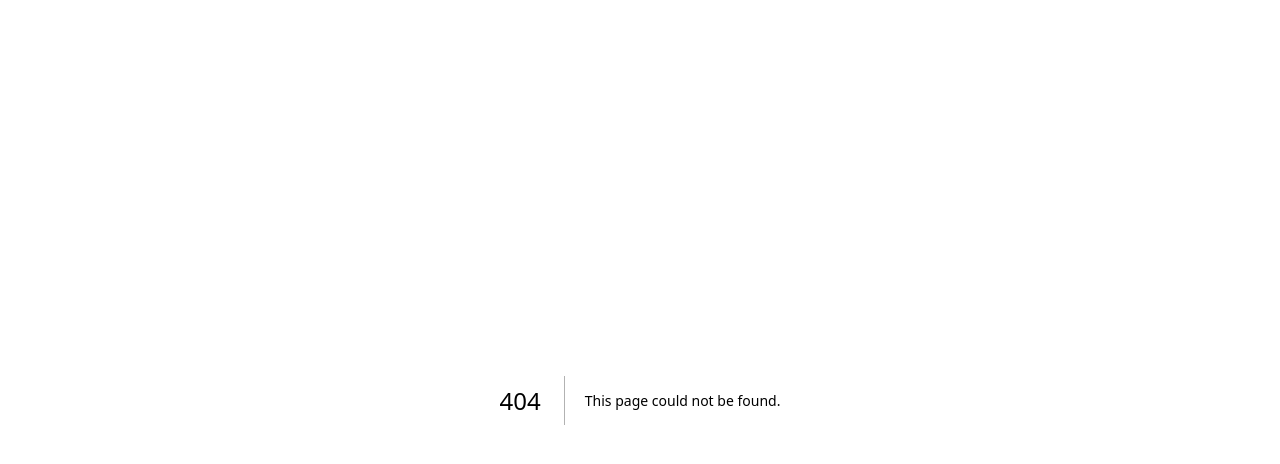
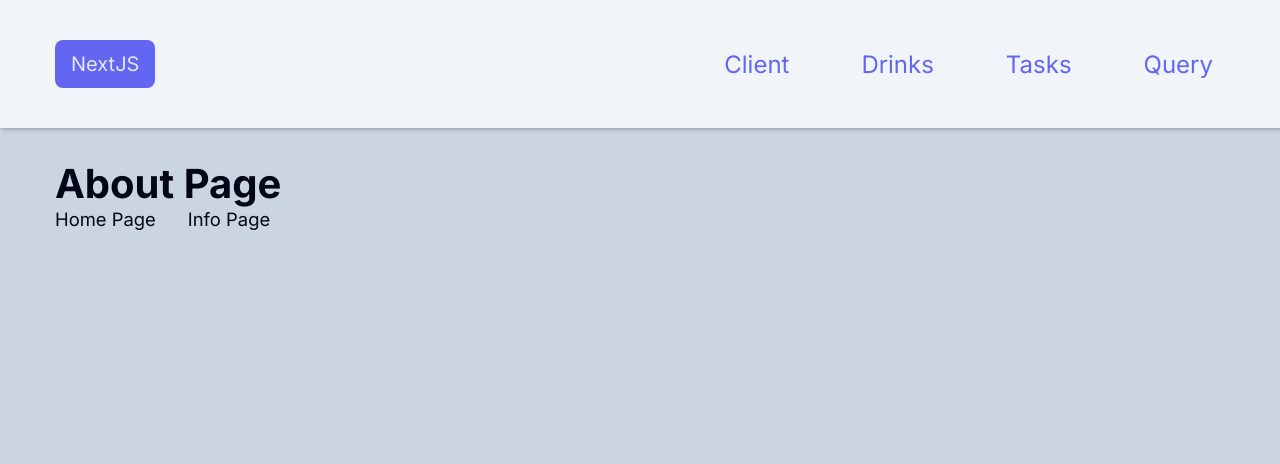
Before and after one commit to DvoraG/nextjs-tutorial, a Next.js app: page /about in a window 1280 px wide. Before the commit this address had no page. Shown: the top 464 px of the page. Built offline with nearby package versions, Linux system fonts and the light colour scheme.

Commit message:
Navbar Challenge

```diff
--- /dev/null
+++ b/app/about/page.js
@@ -0,0 +1,15 @@
+import Link from "next/link";
+
+const AboutPage = () => {
+  return (
+    <div>
+        <h1>About Page</h1>
+        <div className='flex'>
+          <Link className='link' href='/'>home page</Link>
+          <Link className='link' href='/about/info'>info page</Link>
+        </div>
+    </div>
+  );
+}
+
+export default AboutPage;
--- a/app/globals.css
+++ b/app/globals.css
@@ -1,82 +1,42 @@
-:root {
-  --max-width: 1100px;
-  --border-radius: 12px;
-  --font-mono: ui-monospace, Menlo, Monaco, "Cascadia Mono", "Segoe UI Mono",
-    "Roboto Mono", "Oxygen Mono", "Ubuntu Monospace", "Source Code Pro",
-    "Fira Mono", "Droid Sans Mono", "Courier New", monospace;
 
-  --foreground-rgb: 0, 0, 0;
-  --background-start-rgb: 214, 219, 220;
-  --background-end-rgb: 255, 255, 255;
-
-  --primary-glow: conic-gradient(
-    from 180deg at 50% 50%,
-    #16abff33 0deg,
-    #0885ff33 55deg,
-    #54d6ff33 120deg,
-    #0071ff33 160deg,
-    transparent 360deg
-  );
-  --secondary-glow: radial-gradient(
-    rgba(255, 255, 255, 1),
-    rgba(255, 255, 255, 0)
-  );
-
-  --tile-start-rgb: 239, 245, 249;
-  --tile-end-rgb: 228, 232, 233;
-  --tile-border: conic-gradient(
-    #00000080,
-    #00000040,
-    #00000030,
-    #00000020,
-    #00000010,
-    #00000010,
-    #00000080
-  );
-
-  --callout-rgb: 238, 240, 241;
-  --callout-border-rgb: 172, 175, 176;
-  --card-rgb: 180, 185, 188;
-  --card-border-rgb: 131, 134, 135;
-}
-
-@media (prefers-color-scheme: dark) {
-  :root {
-    --foreground-rgb: 255, 255, 255;
-    --background-start-rgb: 0, 0, 0;
-    --background-end-rgb: 0, 0, 0;
-
-    --primary-glow: radial-gradient(rgba(1, 65, 255, 0.4), rgba(1, 65, 255, 0));
-    --secondary-glow: linear-gradient(
-      to bottom right,
-      rgba(1, 65, 255, 0),
-      rgba(1, 65, 255, 0),
-      rgba(1, 65, 255, 0.3)
-    );
-
-    --tile-start-rgb: 2, 13, 46;
-    --tile-end-rgb: 2, 5, 19;
-    --tile-border: conic-gradient(
-      #ffffff80,
-      #ffffff40,
-      #ffffff30,
-      #ffffff20,
-      #ffffff10,
-      #ffffff10,
-      #ffffff80
-    );
-
-    --callout-rgb: 20, 20, 20;
-    --callout-border-rgb: 108, 108, 108;
-    --card-rgb: 100, 100, 100;
-    --card-border-rgb: 200, 200, 200;
-  }
-}
-
-* {
+*,
+*::before,
+*::after {
   box-sizing: border-box;
   padding: 0;
   margin: 0;
+}
+:root {
+  /* tailwind css color scheme indigo */
+  --primary-50: #eef2ff;
+  --primary-100: #e0e7ff;
+  --primary-200: #c7d2fe;
+  --primary-300: #a5b4fc;
+  --primary-400: #818cf8;
+  --primary-500: #6366f1;
+  --primary-600: #4f46e5;
+  --primary-700: #4338ca;
+  --primary-800: #3730a3;
+  --primary-900: #312e81;
+  --primary-950: #1e1b4b;
+  /* tailwind css gray scale slate */
+  --gray-50: #f8fafc;
+  --gray-100: #f1f5f9;
+  --gray-200: #e2e8f0;
+  --gray-300: #cbd5e1;
+  --gray-400: #94a3b8;
+  --gray-500: #64748b;
+  --gray-600: #475569;
+  --gray-700: #334155;
+  --gray-800: #1e293b;
+  --gray-900: #0f172a;
+  --gray-950: #020617;
+  /* accent colors */
+  --acc-red: #dc2626;
+  --acc-yellow: #eab308;
+  --acc-green: #16a34a;
+  --acc-blue: #1d4ed8;
+  /* typography */
 }
 
 html,
@@ -86,22 +46,56 @@ body {
 }
 
 body {
-  color: rgb(var(--foreground-rgb));
-  background: linear-gradient(
-      to bottom,
-      transparent,
-      rgb(var(--background-end-rgb))
-    )
-    rgb(var(--background-start-rgb));
+  color: var(--gray-950);
+  background-color: var(--gray-300);
+}
+h1 {
+  margin: 0;
+  font-size: 2.5rem;
+  line-height: 1.2;
+}
+main {
+  max-width: 1170px;
+  margin-inline: auto;
+  padding-block: 2rem 5rem;
+}
+a {
+  text-decoration: none;
+  font-family: inherit;
 }
 
-a {
+.link {
+  font-size: 1.15rem;
+  text-transform: capitalize;
+  text-decoration: none;
   color: inherit;
-  text-decoration: none;
+}
+.flex {
+  display: flex;
+  gap: 2rem;
+  align-items: center;
+}
+.btn {
+  border: none;
+  border-radius: 0.5rem;
+  padding: 0.75rem 1rem;
+  cursor: pointer;
+  font-family: inherit;
+  font-size: 1.25rem;
+  transition: all 0.3s linear;
+
+}
+.btn:hover {
+  box-shadow: 2px 2px 4px rgba(0,0,0,0.2);
+  background: var(--gray-200);
+  color: var(--primary-500);
 }
 
-@media (prefers-color-scheme: dark) {
-  html {
-    color-scheme: dark;
-  }
+.btn-primary {
+  background: var(--primary-500);
+  color: var(--gray-200);
 }
+.btn-secondary {
+  background: var(--gray-200);
+  color: var(--primary-500);
+}
--- a/app/layout.js
+++ b/app/layout.js
@@ -1,17 +1,29 @@
 import { Inter } from "next/font/google";
+import Navbar from "@/components/Navbar";
 import "./globals.css";
 
-const inter = Inter({ subsets: ["latin"] });
+const inter = Inter(
+  {
+    subsets: ["latin"],
+    display: 'swap',
+    fallback: ['system-ui']
+  }
+);
 
 export const metadata = {
-  title: "Create Next App",
-  description: "Generated by create next app",
+  title: "NextJS Tutorial",
+  description: "Build awesome stuff with NextJS",
 };
 
 export default function RootLayout({ children }) {
   return (
-    <html lang="en">
-      <body className={inter.className}>{children}</body>
+    <html lang="en" className={inter.className}>
+      <body>
+        <Navbar />
+        <main>
+          {children}
+        </main>
+      </body>
     </html>
   );
 }
--- /dev/null
+++ b/components/Navbar.jsx
@@ -0,0 +1,32 @@
+import Link from "next/link";
+import styles from '../styles/Navbar.module.css';
+
+const links = [
+    {id: 1, href: '/client', label: 'client'},
+    {id: 2, href: '/drinks', label: 'drinks'},
+    {id: 3, href: '/tasks', label: 'tasks'},
+    {id: 4, href: '/query', label: 'query'},
+];
+
+const Navbar = () => {
+  return (
+    <nav className={styles.navbar}>
+        <div className={styles.menu}>
+            <Link href='/' className='btn btn-primary link'>NextJS</Link>
+            <ul className={styles.items}>
+                {
+                    links.map((link) => {
+                        return (
+                            <li key={link.id}>
+                                <Link href={link.href} className={styles.item}>{link.label}</Link>
+                            </li>
+                        )
+                    })
+                }
+            </ul>
+        </div>
+    </nav>
+  )
+}
+
+export default Navbar
--- /dev/null
+++ b/styles/Navbar.module.css
@@ -0,0 +1,51 @@
+.navbar {
+    height: 8rem;
+    padding: 1.5rem;
+    background-color: var(--gray-100);
+    color: var(--gray-950);
+    box-shadow: -2px -2px 4px rgba(0,0,0,0.2), 2px 2px 4px rgba(0,0,0,0.2);
+}
+
+.menu {
+    max-width: 1170px;
+    height: 100%;
+    margin-inline: auto;
+    display: flex;
+    align-items: center;
+    justify-content: space-between;
+}
+
+.items {
+    margin: 0;
+    list-style: none;
+    display: flex;
+    justify-content: space-between;
+    gap: 3rem;
+}
+
+.item {
+  padding: 0.5rem 0.75rem;
+  text-decoration: none;
+  text-transform: capitalize;
+  border-radius: 0.5rem;
+  font-size: 1.5rem;
+  color: var(--primary-500);
+  transition: all 0.3 linear;
+}
+
+.item:hover {
+    background: var(--primary-500);
+    color: var(--gray-200);
+    border-radius: 0.5rem;
+    box-shadow: 2px 2px 4px rgba(0,0,0,0.2);
+}
+
+@media (40rem > width) {
+    .menu {
+      flex-direction: column;
+      gap: 1rem;
+    }
+    .item {
+      font-size: 1.25rem;
+    }
+}
```
Also changed, not shown: app/about/info/page.js (added, +12 -0 lines), app/client/page.js (added, +9 -0 lines), app/drinks/page.js (added, +9 -0 lines), app/page.js (+8 -91 lines), app/prisma-example/page.js (added, +9 -0 lines), app/query/page.js (added, +9 -0 lines), app/tasks/page.js (added, +9 -0 lines), 2 other files (tests, documents, lock files or other folders).
